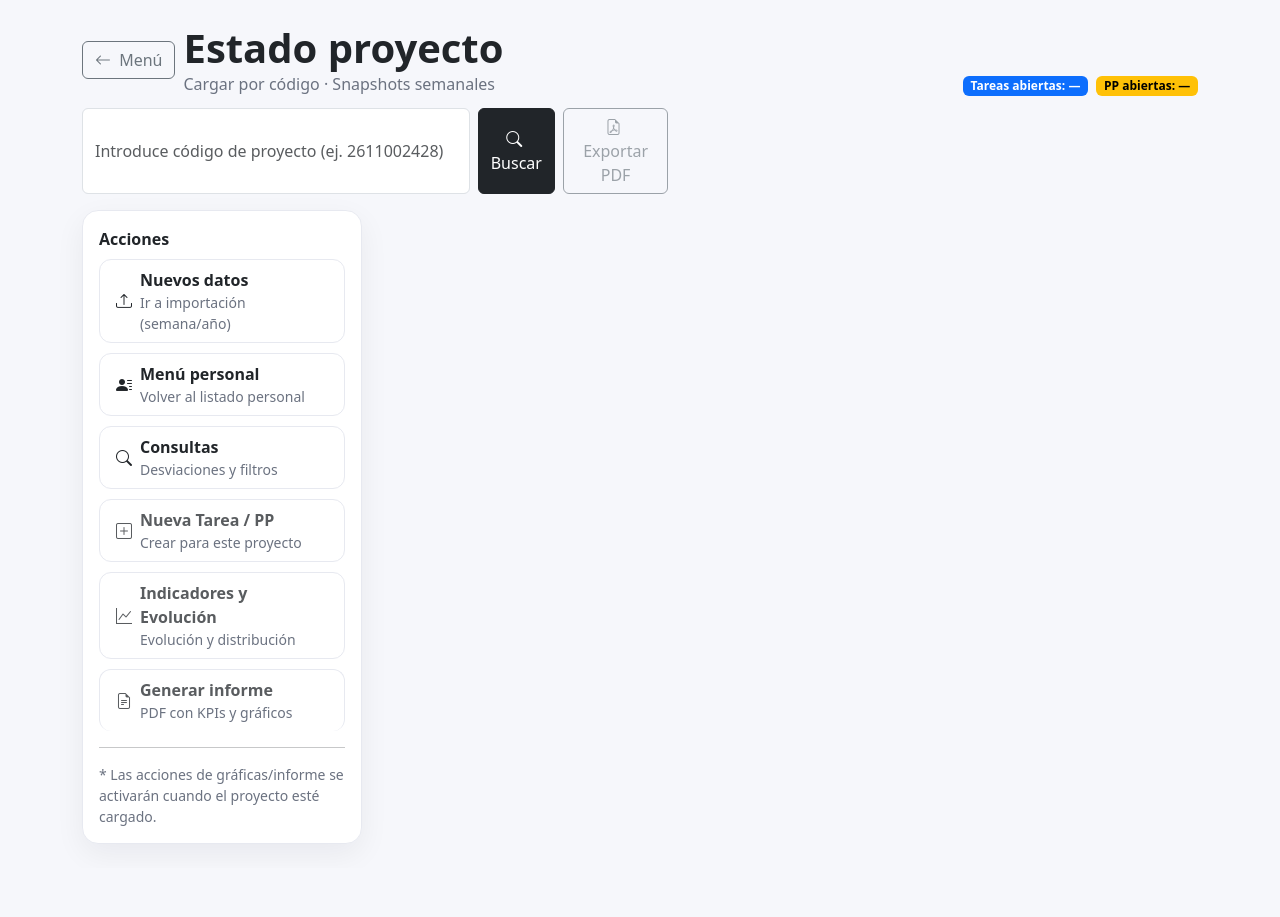
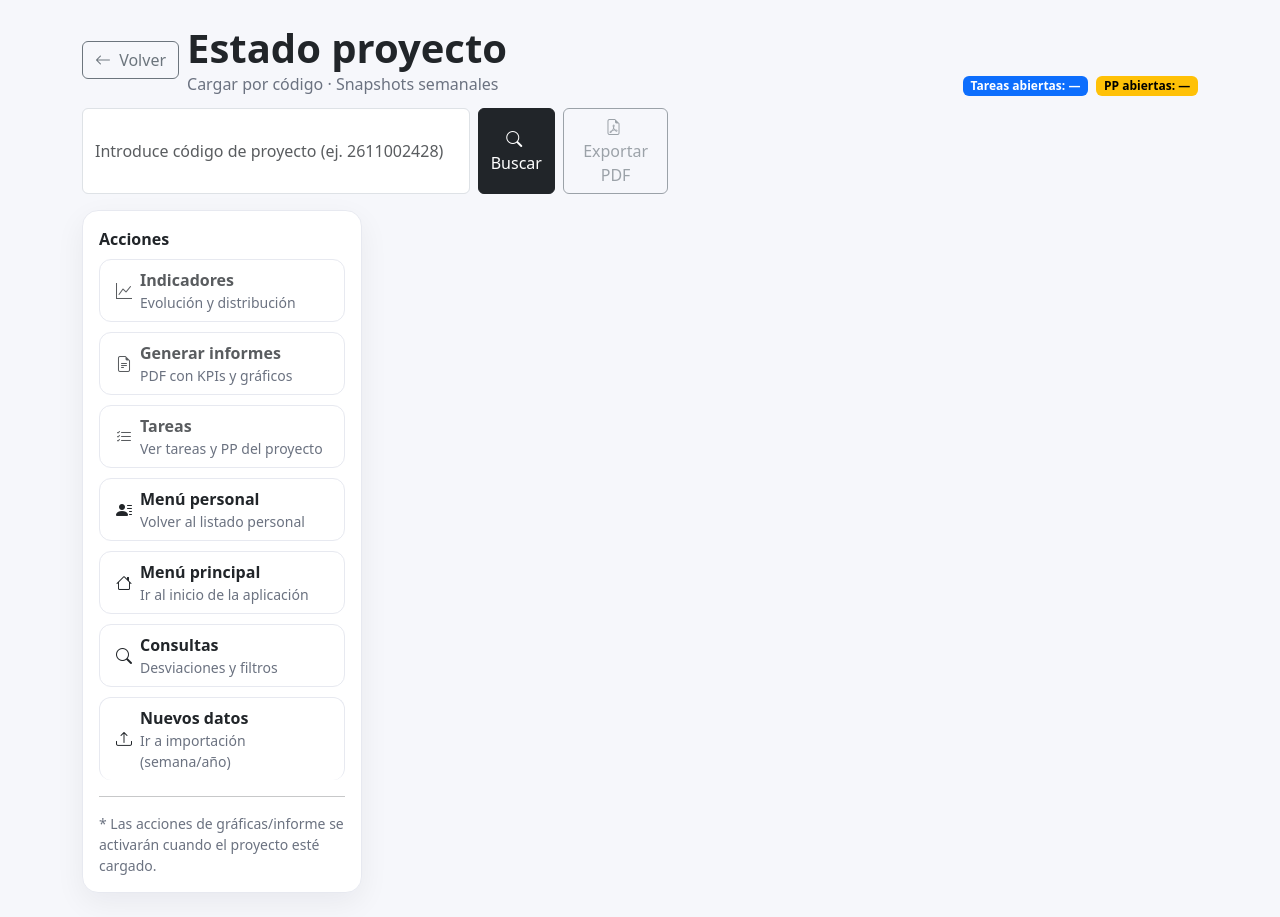
Before and after one commit to AlvaroAPPs/PM_APP, a FastAPI app: page /estado-proyecto in a window 1280 px wide. Before the commit the page ends 844 px from the top, so only its background shows below. Run offline with FastAPI, Linux system fonts and the light colour scheme; some libraries are stand-ins or nearby versions.

Commit message:
Reordenar acciones de detalle y añadir acceso a menú principal

```diff
--- a/static/app.js
+++ b/static/app.js
@@ -93,10 +93,10 @@ function setKpiColor(id, sign) {
 }
 
 function setActionsEnabled(isEnabled) {
-  const actNewTask = $("actNewTask");
+  const actTasks = $("actTasks");
   const actCharts = $("actCharts");
   const actReport = $("actReport");
-  if (actNewTask) actNewTask.disabled = !isEnabled;
+  if (actTasks) actTasks.disabled = !isEnabled;
   if (actCharts) actCharts.disabled = !isEnabled;
   if (actReport) actReport.disabled = !isEnabled;
 }
@@ -178,12 +178,13 @@ function updateTaskCounterLinks() {
 function configureTopBackButton() {
   const btn = $("topBackBtn");
   if (!btn) return;
-  const params = new URLSearchParams(window.location.search);
-  const returnTo = params.get("return_to");
-  if (returnTo) {
-    btn.href = returnTo;
-    btn.innerHTML = '<i class="bi bi-arrow-left me-1"></i> Atrás';
-  }
+  btn.addEventListener("click", () => {
+    if (window.history.length > 1) {
+      window.history.back();
+    } else {
+      window.location.href = "/";
+    }
+  });
 }
 
 async function loadTaskCounters(code) {
@@ -474,16 +475,14 @@ document.addEventListener("DOMContentLoaded", () => {
     });
   }
 
-  const actNewTask = $("actNewTask");
-  if (actNewTask) {
-    actNewTask.addEventListener("click", () => {
+  const actTasks = $("actTasks");
+  if (actTasks) {
+    actTasks.addEventListener("click", () => {
       if (!currentProjectId || !currentProjectCode) {
         alert("Carga un proyecto antes de continuar.");
         return;
       }
       const params = new URLSearchParams();
-      params.set("new", "1");
-      params.set("lock_project", "1");
       params.set("project_id", String(currentProjectId));
       params.set("project_code", currentProjectCode);
       window.location.href = `/tasks?${params.toString()}`;
--- a/templates/project.html
+++ b/templates/project.html
@@ -33,9 +33,9 @@
     <!-- Top header: Back + Title -->
     <div class="content-top mb-3">
       <div class="d-flex align-items-center gap-2">
-        <a id="topBackBtn" href="/" class="btn btn-outline-secondary">
-          <i class="bi bi-arrow-left me-1"></i> Menú
-        </a>
+        <button id="topBackBtn" type="button" class="btn btn-outline-secondary">
+          <i class="bi bi-arrow-left me-1"></i> Volver
+        </button>
         <div>
           <h1 class="fw-bold mb-0">Estado proyecto</h1>
           <div class="muted">Cargar por código · Snapshots semanales</div>
@@ -69,12 +69,32 @@
             <div class="fw-bold mb-2">Acciones</div>
 
             <div class="list-group list-group-flush">
-              <button id="actNewData" class="list-group-item list-group-item-action">
+              <button id="actCharts" class="list-group-item list-group-item-action" disabled>
                 <div class="d-flex align-items-center gap-2">
-                  <i class="bi bi-upload"></i>
+                  <i class="bi bi-graph-up"></i>
                   <div>
-                    <div class="action-title">Nuevos datos</div>
-                    <div class="muted small">Ir a importación (semana/año)</div>
+                    <div class="action-title">Indicadores</div>
+                    <div class="muted small">Evolución y distribución</div>
+                  </div>
+                </div>
+              </button>
+
+              <button id="actReport" class="list-group-item list-group-item-action" disabled>
+                <div class="d-flex align-items-center gap-2">
+                  <i class="bi bi-file-earmark-text"></i>
+                  <div>
+                    <div class="action-title">Generar informes</div>
+                    <div class="muted small">PDF con KPIs y gráficos</div>
+                  </div>
+                </div>
+              </button>
+
+              <button id="actTasks" class="list-group-item list-group-item-action" disabled>
+                <div class="d-flex align-items-center gap-2">
+                  <i class="bi bi-list-check"></i>
+                  <div>
+                    <div class="action-title">Tareas</div>
+                    <div class="muted small">Ver tareas y PP del proyecto</div>
                   </div>
                 </div>
               </button>
@@ -89,6 +109,16 @@
                 </div>
               </a>
 
+              <a href="/" class="list-group-item list-group-item-action">
+                <div class="d-flex align-items-center gap-2">
+                  <i class="bi bi-house"></i>
+                  <div>
+                    <div class="action-title">Menú principal</div>
+                    <div class="muted small">Ir al inicio de la aplicación</div>
+                  </div>
+                </div>
+              </a>
+
               <a href="/consultas" class="list-group-item list-group-item-action">
                 <div class="d-flex align-items-center gap-2">
                   <i class="bi bi-search"></i>
@@ -99,32 +129,12 @@
                 </div>
               </a>
 
-              <button id="actNewTask" class="list-group-item list-group-item-action" disabled>
+              <button id="actNewData" class="list-group-item list-group-item-action">
                 <div class="d-flex align-items-center gap-2">
-                  <i class="bi bi-plus-square"></i>
+                  <i class="bi bi-upload"></i>
                   <div>
-                    <div class="action-title">Nueva Tarea / PP</div>
-                    <div class="muted small">Crear para este proyecto</div>
-                  </div>
-                </div>
-              </button>
-
-              <button id="actCharts" class="list-group-item list-group-item-action" disabled>
-                <div class="d-flex align-items-center gap-2">
-                  <i class="bi bi-graph-up"></i>
-                  <div>
-                    <div class="action-title">Indicadores y Evolución</div>
-                    <div class="muted small">Evolución y distribución</div>
-                  </div>
-                </div>
-              </button>
-
-              <button id="actReport" class="list-group-item list-group-item-action" disabled>
-                <div class="d-flex align-items-center gap-2">
-                  <i class="bi bi-file-earmark-text"></i>
-                  <div>
-                    <div class="action-title">Generar informe</div>
-                    <div class="muted small">PDF con KPIs y gráficos</div>
+                    <div class="action-title">Nuevos datos</div>
+                    <div class="muted small">Ir a importación (semana/año)</div>
                   </div>
                 </div>
               </button>
```
